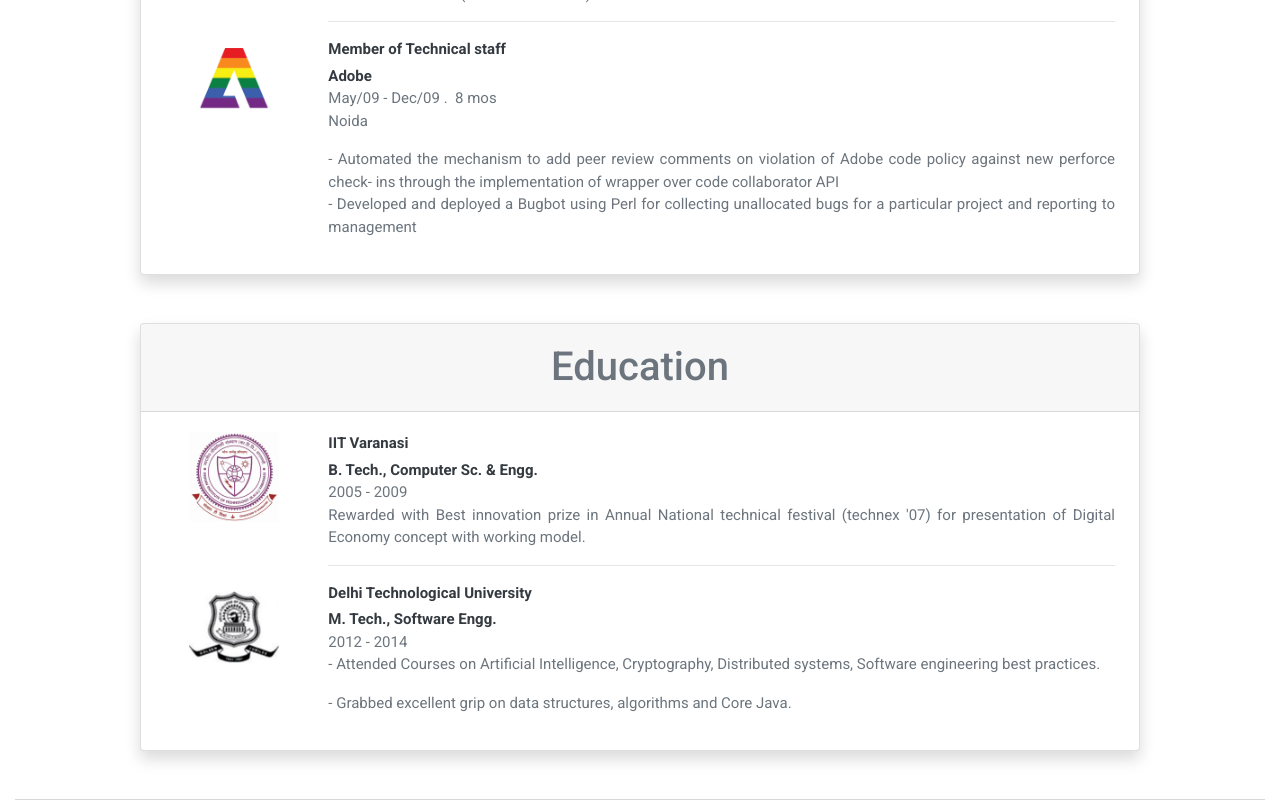
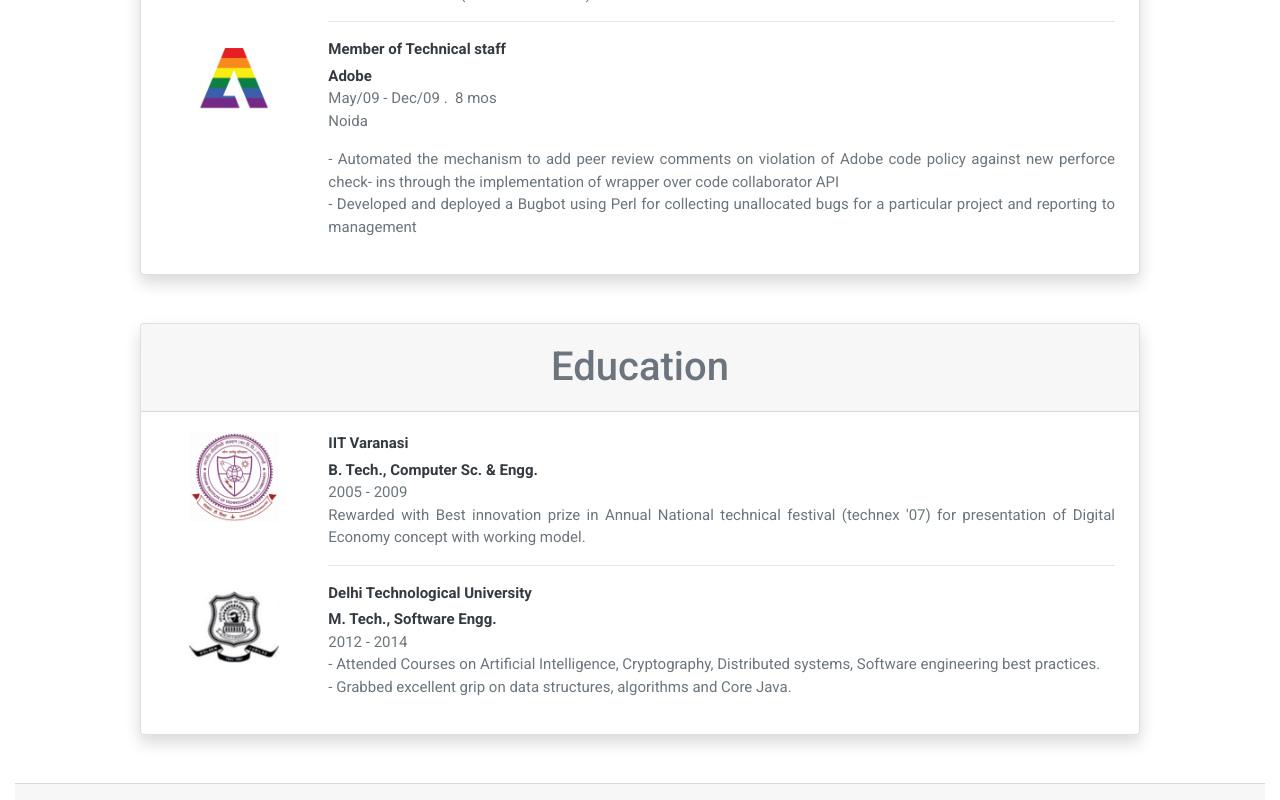
Before and after one commit to amit-kumar-cse/amiku.dev, a React (Create React App) app: page / in a window 1280 px wide. Shown: the part 1661-2461 px from the top of the page. Built offline with nearby package versions, Linux system fonts and the light colour scheme.

Commit message:
Education list enhancement

```diff
--- a/src/components/educationList.js
+++ b/src/components/educationList.js
@@ -16,15 +16,11 @@ const educationList = props => {
                     </div>
                 </Education>
                 <Education education={educationData[1]}>
-                    <div className={`text-justify`}>
-                        <p>
-                            - Attended Courses on Artificial Intelligence, Cryptography, Distributed systems,
-                            Software engineering best practices.
-                        </p>
-                        <p>
-                            - Grabbed excellent grip on data structures, algorithms and Core Java.
-                        </p>
-                    </div>
+                    <ul className={`list-unstyled text-justify`}>
+                        <li>- Attended Courses on Artificial Intelligence, Cryptography, Distributed systems,
+                            Software engineering best practices.</li>
+                        <li>- Grabbed excellent grip on data structures, algorithms and Core Java.</li>
+                    </ul>
                 </Education>
 
             </div>
```
